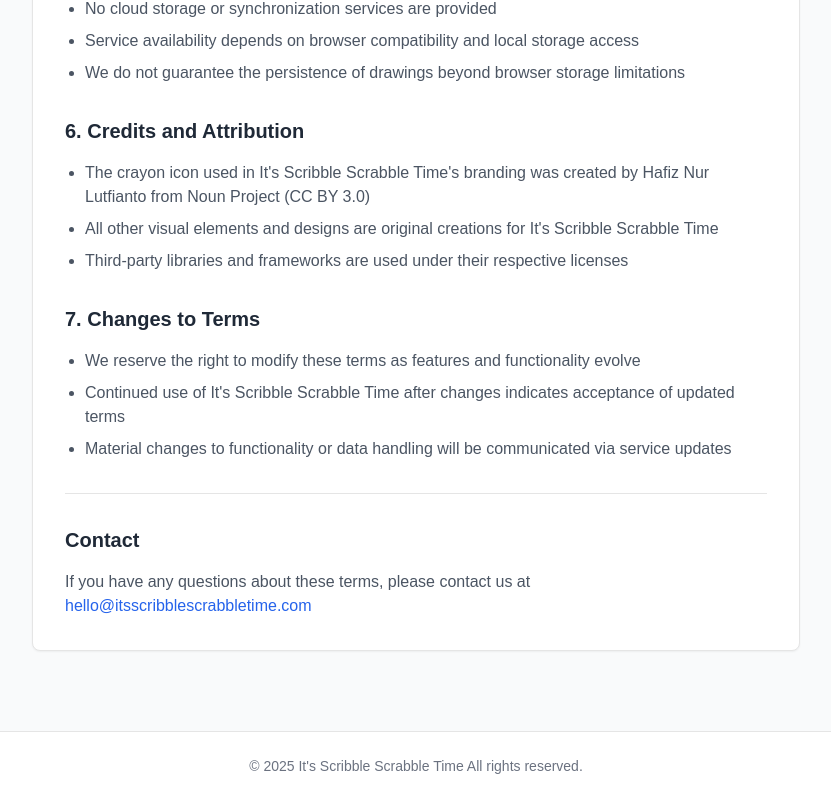
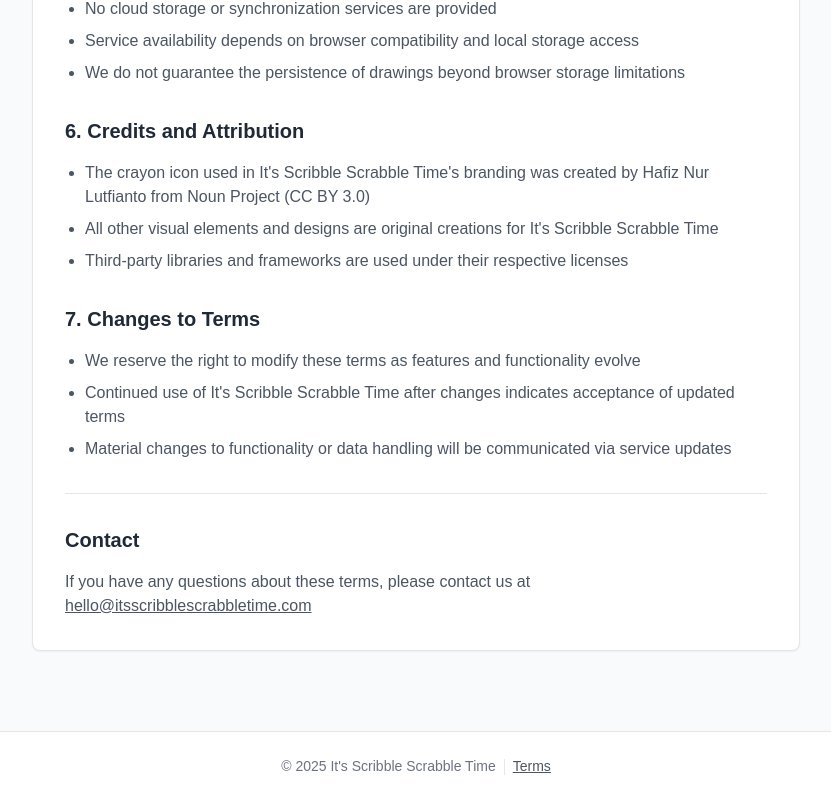
Before and after one commit to chamarapaul/scribble-scrabble, a Next.js app: page /terms in a window 1280 px wide. Shown: the part 1153-1953 px from the top of the page, without its empty margins (224-1055 px from the left). Built offline with nearby package versions, Linux system fonts and the light colour scheme.

Commit message:
Added footer component

```diff
--- a/src/app/(legal)/terms/page.tsx
+++ b/src/app/(legal)/terms/page.tsx
@@ -3,6 +3,7 @@
 import Link from 'next/link';
 import { FontAwesomeIcon } from '@fortawesome/react-fontawesome';
 import { faArrowLeft } from '@fortawesome/free-solid-svg-icons';
+import { Footer } from '@/components/Footer';
 
 const TermsPage: FC = () => {
   const currentDate = new Date().toLocaleDateString('en-US', {
@@ -107,7 +108,7 @@
                 If you have any questions about these terms, please contact us at{' '}
                 <a
                   href="mailto:hello@itsscribblescrabbletime.com"
-                  className="text-blue-600 hover:text-blue-800 transition-colors"
+                  className="text-gray-600 hover:text-gray-800 transition-colors underline"
                 >
                   hello@itsscribblescrabbletime.com
                 </a>
@@ -117,12 +118,7 @@
         </div>
       </main>
 
-      {/* Footer */}
-      <footer className="border-t bg-white mt-16">
-        <div className="container mx-auto px-4 py-6 text-center text-gray-500 text-sm">
-          © {new Date().getFullYear()} It&apos;s Scribble Scrabble Time All rights reserved.
-        </div>
-      </footer>
+      <Footer />
     </div>
   );
 };
--- /dev/null
+++ b/src/components/Footer.tsx
@@ -0,0 +1,23 @@
+// src/components/Footer.tsx
+'use client';
+
+import Link from 'next/link';
+
+export const Footer = () => {
+  return (
+    <footer className="border-t bg-white mt-16">
+      <div className="container mx-auto px-4 py-6 text-center">
+        <div className="text-gray-500 text-sm">
+          © {new Date().getFullYear()} It&apos;s Scribble Scrabble Time
+          <div className="w-px h-4 bg-gray-200 mx-2 inline-block align-middle" />
+          <Link
+            href="/terms"
+            className="text-gray-600 hover:text-gray-800 transition-colors underline"
+          >
+            Terms
+          </Link>
+        </div>
+      </div>
+    </footer>
+  );
+};
--- a/src/components/Gallery/Gallery.tsx
+++ b/src/components/Gallery/Gallery.tsx
@@ -6,6 +6,7 @@
 import { faTrash, faDownload } from '@fortawesome/free-solid-svg-icons';
 import Link from 'next/link';
 import { BreadcrumbNav } from '../BreadcrumbNav';
+import { Footer } from '../Footer';
 import { DeleteDialog } from '../dialogs/Gallery/DeleteDialog';
 import { PreviewDialog } from '../dialogs/Gallery/PreviewDialog';
 import { SavedDrawing } from '@/types/shared';
@@ -50,7 +51,7 @@
 
   if (loading) {
     return (
-      <div className="min-h-screen bg-gray-50">
+      <div className="min-h-screen bg-gray-50 flex flex-col">
         <BreadcrumbNav currentPage="Gallery" />
         <div className="flex items-center justify-center h-[calc(100vh-57px)]">
           <div className="text-xl text-gray-700 font-fredoka">Loading your masterpieces...</div>
@@ -60,10 +61,10 @@
   }
 
   return (
-    <div className="min-h-screen bg-gray-50">
+    <div className="min-h-screen bg-gray-50 flex flex-col">
       <BreadcrumbNav currentPage="Gallery" />
 
-      <main className="container mx-auto px-4 py-8">
+      <main className="container mx-auto px-4 py-8 flex-1">
         {drawings.length === 0 ? (
           <div className="text-center py-12">
             <p className="text-xl text-gray-700 font-fredoka mb-4">No drawings saved yet!</p>
@@ -140,6 +141,8 @@
         }}
         onNavigate={setPreviewDrawing}
       />
+
+      <Footer />
     </div>
   );
 };
```
Also changed, not shown: src/constants/config.ts (deleted), src/constants/storage.ts (deleted).
